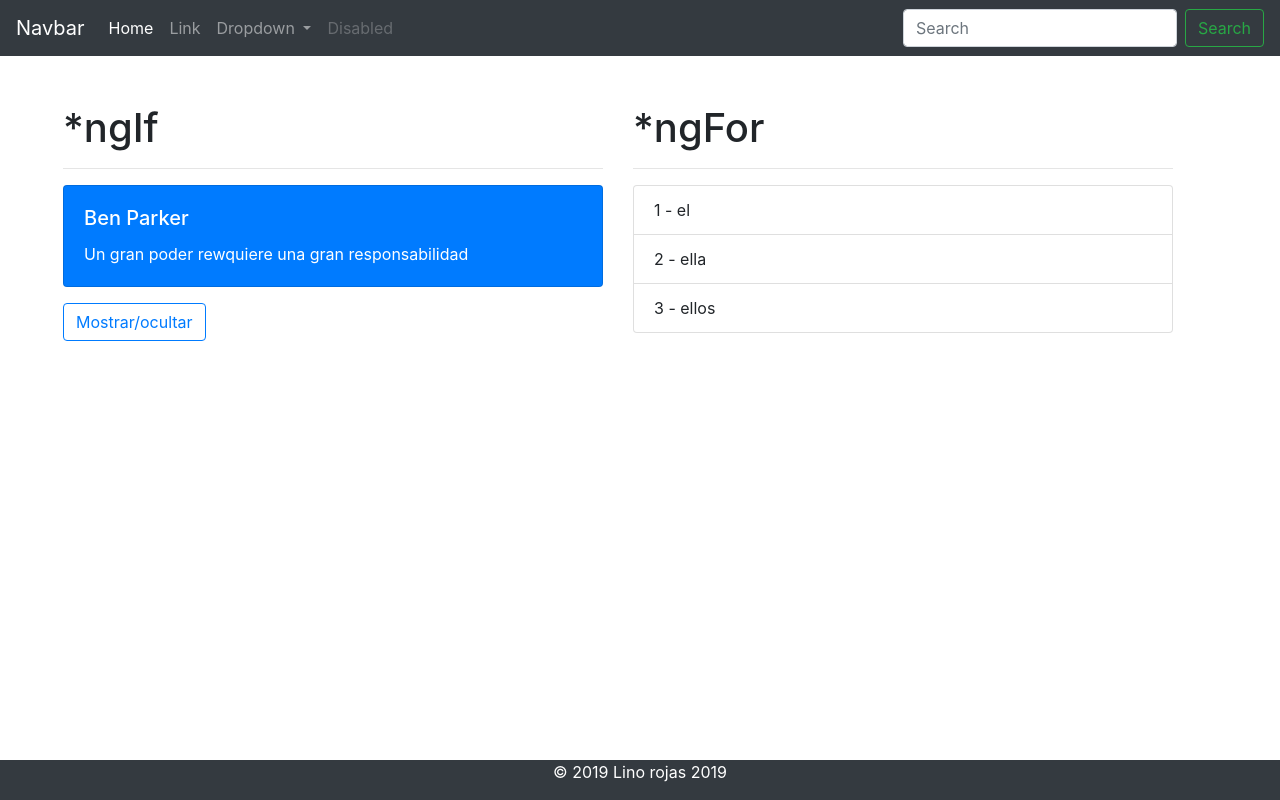
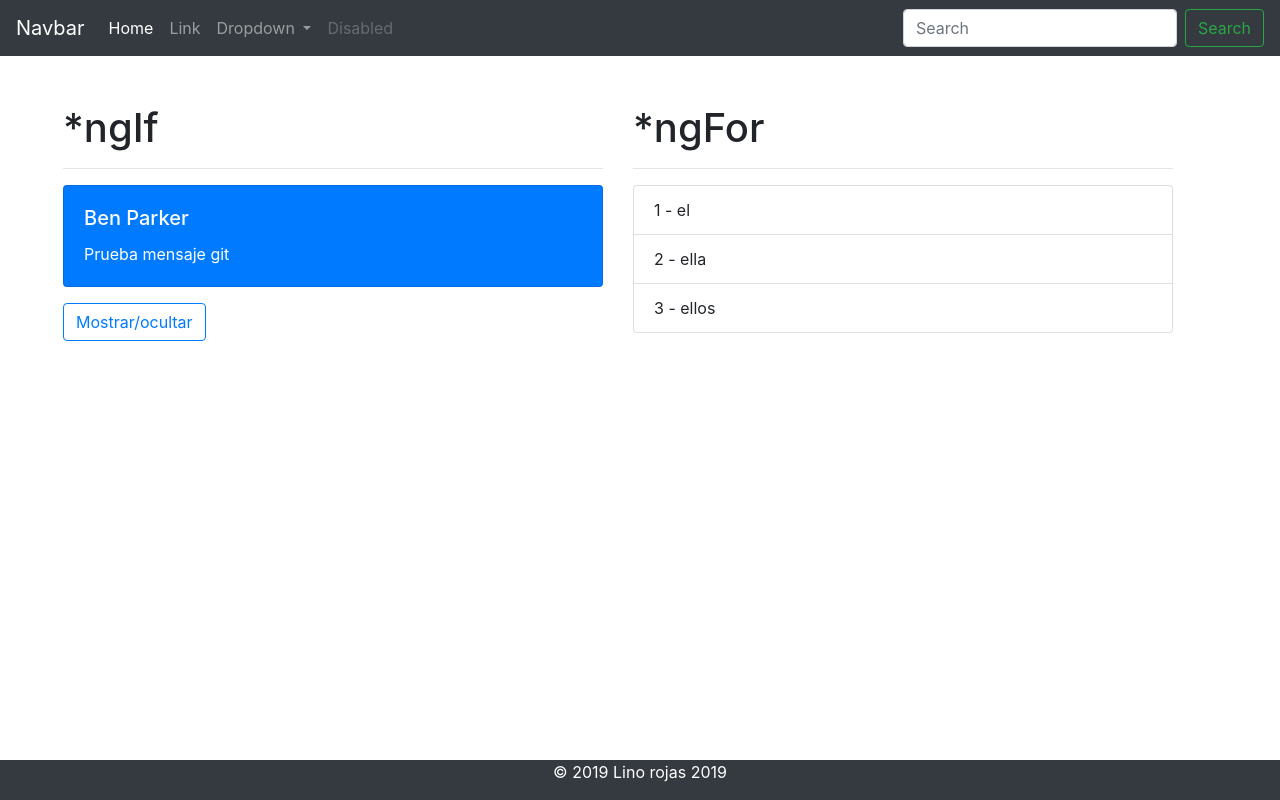
Before and after one commit to liro246/1.hola-mundo, an Angular app: page / in a window 1280 px wide. Built offline with nearby package versions, Linux system fonts and the light colour scheme.

Commit message:
Update body.component.ts

```diff
--- a/src/app/components/body/body.component.ts
+++ b/src/app/components/body/body.component.ts
@@ -8,7 +8,7 @@ export class BodyComponent{
 
     mostrar=true;
     frase:any={
-        mensaje:"Un gran poder rewquiere una gran responsabilidad",
+        mensaje:"Prueba mensaje git",
         autor:"Ben Parker"
     }
 
```
